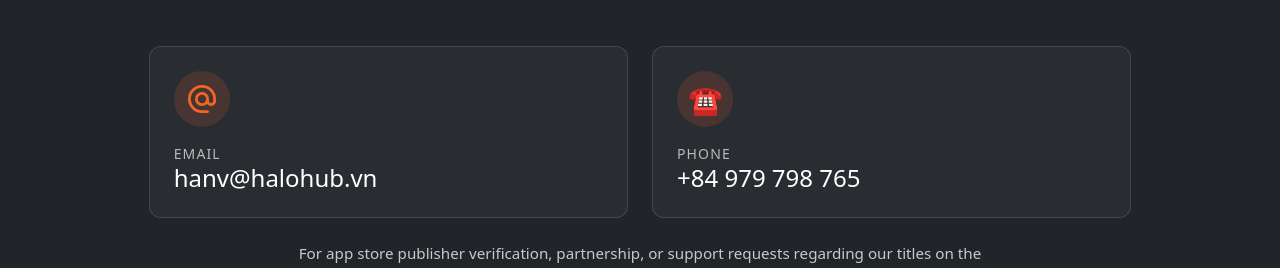
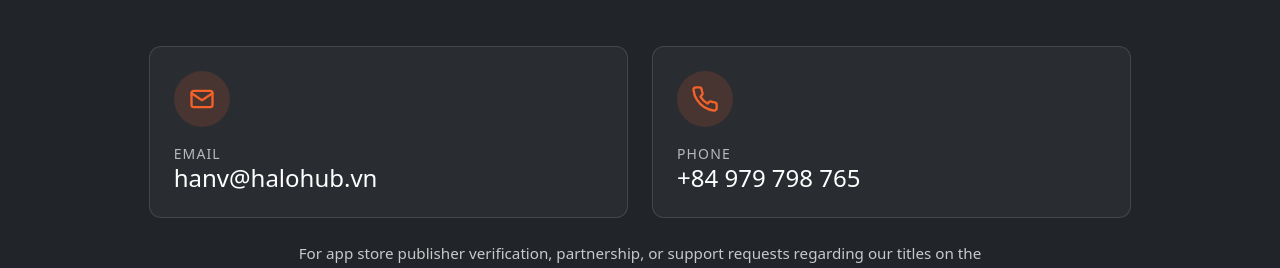
Before and after one commit to IO-HALOHUB/halohub, a Jekyll site: the page built from pages/contacts.md, in a window 1280 px wide. Shown: the part 332-600 px from the top of the page. Built offline with Jekyll 4.4.1, drawn with Linux system fonts in a browser that asks for light colours.

Commit message:
Fix oversized email icon on /contacts with inline SVGs
The email card pulled assets/img/icons/email.svg, whose hardcoded
width="800px" and height="800px" attributes were rendering at
intrinsic size and blowing past the CSS sizing constraint. The phone
icon was a unicode glyph (U+260E) that the OS rendered as a red
emoji, making the two cards visually inconsistent.

Replace both with Feather-style inline <svg> using stroke="currentColor"
so they inherit the orange brand accent from .contact-card-icon and
respect the 28x28 sizing on .contact-card-icon-svg without any chance
of intrinsic-size override.

Co-Authored-By: Claude Opus 4.7 (1M context) <noreply@anthropic.com>

```diff
--- a/assets/css/main.css
+++ b/assets/css/main.css
@@ -185,10 +185,10 @@ div.nav-separator:last-child {
     line-height: 1;
 }
 
-.contact-card-icon img {
+.contact-card-icon-svg {
     width: 28px;
     height: 28px;
-    filter: invert(54%) sepia(83%) saturate(2114%) hue-rotate(346deg) brightness(98%) contrast(92%);
+    display: block;
 }
 
 .contact-card-label {
--- a/pages/contacts.md
+++ b/pages/contacts.md
@@ -20,8 +20,13 @@ permalink: contacts
     <div class="row g-4 justify-content-center">
         <div class="col-12 col-md-6 col-lg-5">
             <a href="mailto:hanv@halohub.vn" class="contact-card d-block h-100 p-4 text-decoration-none">
-                <div class="contact-card-icon mb-3">
-                    <img src="{{ site.baseurl }}/assets/img/icons/email.svg" alt="Email" />
+                <div class="contact-card-icon mb-3" aria-hidden="true">
+                    <svg class="contact-card-icon-svg" viewBox="0 0 24 24" fill="none"
+                         stroke="currentColor" stroke-width="2"
+                         stroke-linecap="round" stroke-linejoin="round">
+                        <rect x="3" y="5" width="18" height="14" rx="2"></rect>
+                        <polyline points="3 7 12 13 21 7"></polyline>
+                    </svg>
                 </div>
                 <div class="contact-card-label text-uppercase small">Email</div>
                 <div class="contact-card-value h4 mb-0">hanv@halohub.vn</div>
@@ -29,7 +34,13 @@ permalink: contacts
         </div>
         <div class="col-12 col-md-6 col-lg-5">
             <a href="tel:+84979798765" class="contact-card d-block h-100 p-4 text-decoration-none">
-                <div class="contact-card-icon mb-3">&#9742;</div>
+                <div class="contact-card-icon mb-3" aria-hidden="true">
+                    <svg class="contact-card-icon-svg" viewBox="0 0 24 24" fill="none"
+                         stroke="currentColor" stroke-width="2"
+                         stroke-linecap="round" stroke-linejoin="round">
+                        <path d="M22 16.92v3a2 2 0 0 1-2.18 2 19.79 19.79 0 0 1-8.63-3.07 19.5 19.5 0 0 1-6-6 19.79 19.79 0 0 1-3.07-8.67A2 2 0 0 1 4.11 2h3a2 2 0 0 1 2 1.72 12.84 12.84 0 0 0 .7 2.81 2 2 0 0 1-.45 2.11L8.09 9.91a16 16 0 0 0 6 6l1.27-1.27a2 2 0 0 1 2.11-.45 12.84 12.84 0 0 0 2.81.7A2 2 0 0 1 22 16.92z"></path>
+                    </svg>
+                </div>
                 <div class="contact-card-label text-uppercase small">Phone</div>
                 <div class="contact-card-value h4 mb-0">+84&nbsp;979&nbsp;798&nbsp;765</div>
             </a>
```
